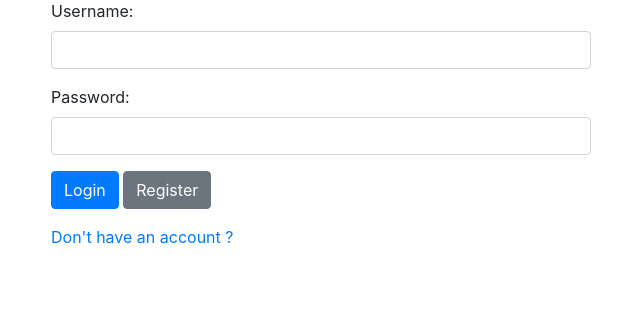
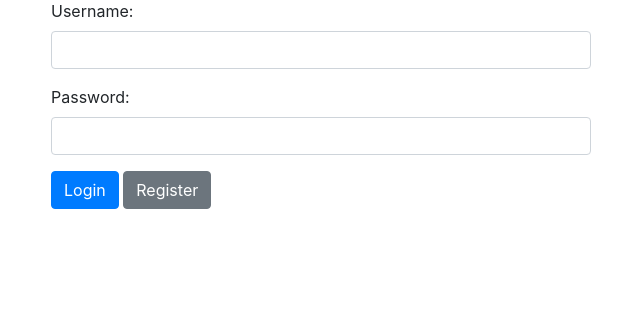
Before and after one commit to di-meh/django-library, a Django app: page /login/ in a window 1280 px wide. Shown: the part 185-512 px from the top of the page, without its empty margins (319-959 px from the left). Run offline with Django 3.2, Linux system fonts and the light colour scheme; some libraries are stand-ins or nearby versions.

Commit message:
remove link

```diff
--- a/templates/registration/login.html
+++ b/templates/registration/login.html
@@ -42,7 +42,6 @@
           </div>
 
         </form>
-        <a href="/register">Don't have an account ?</a>
       </div>
     </div>
   </div>
```
